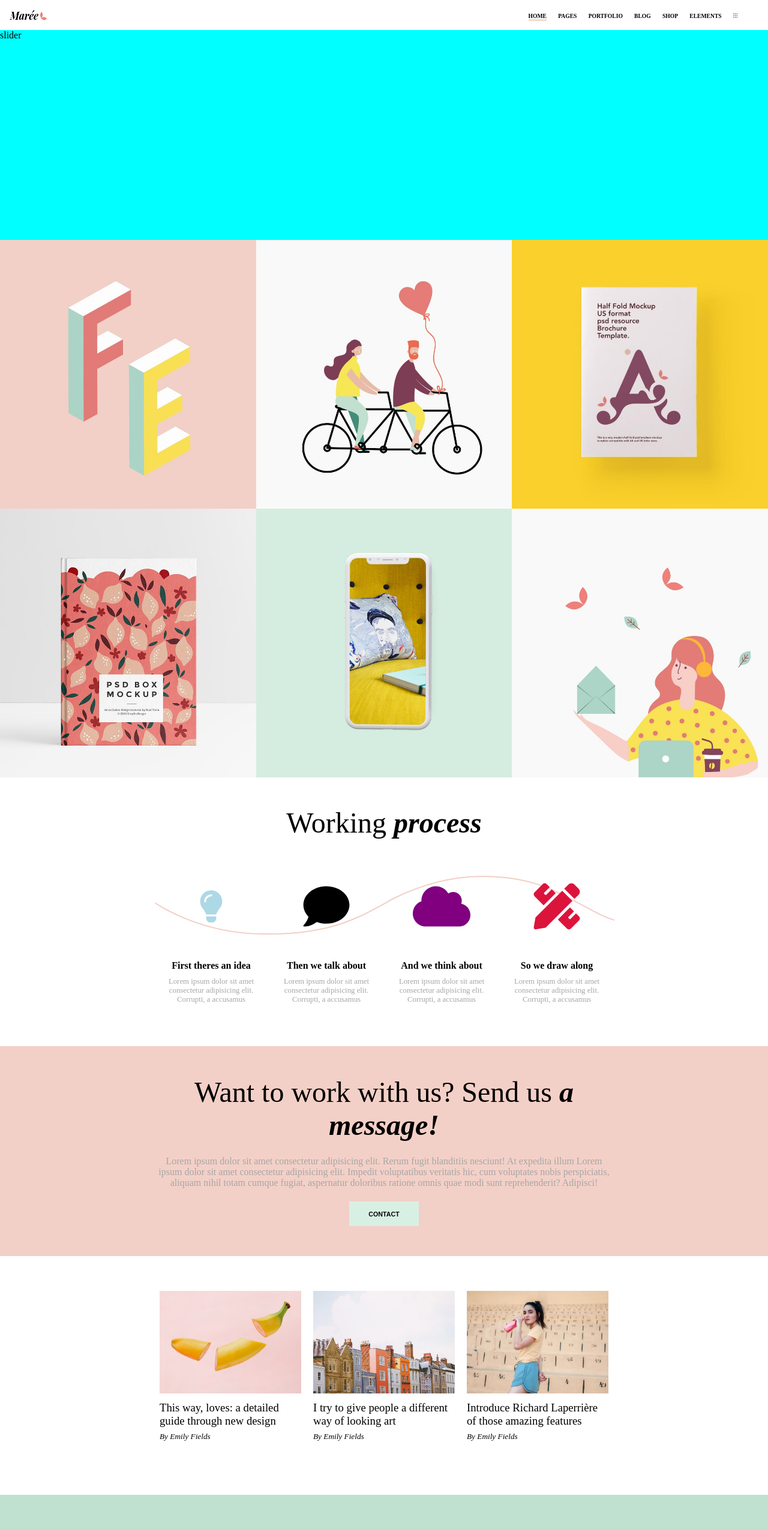
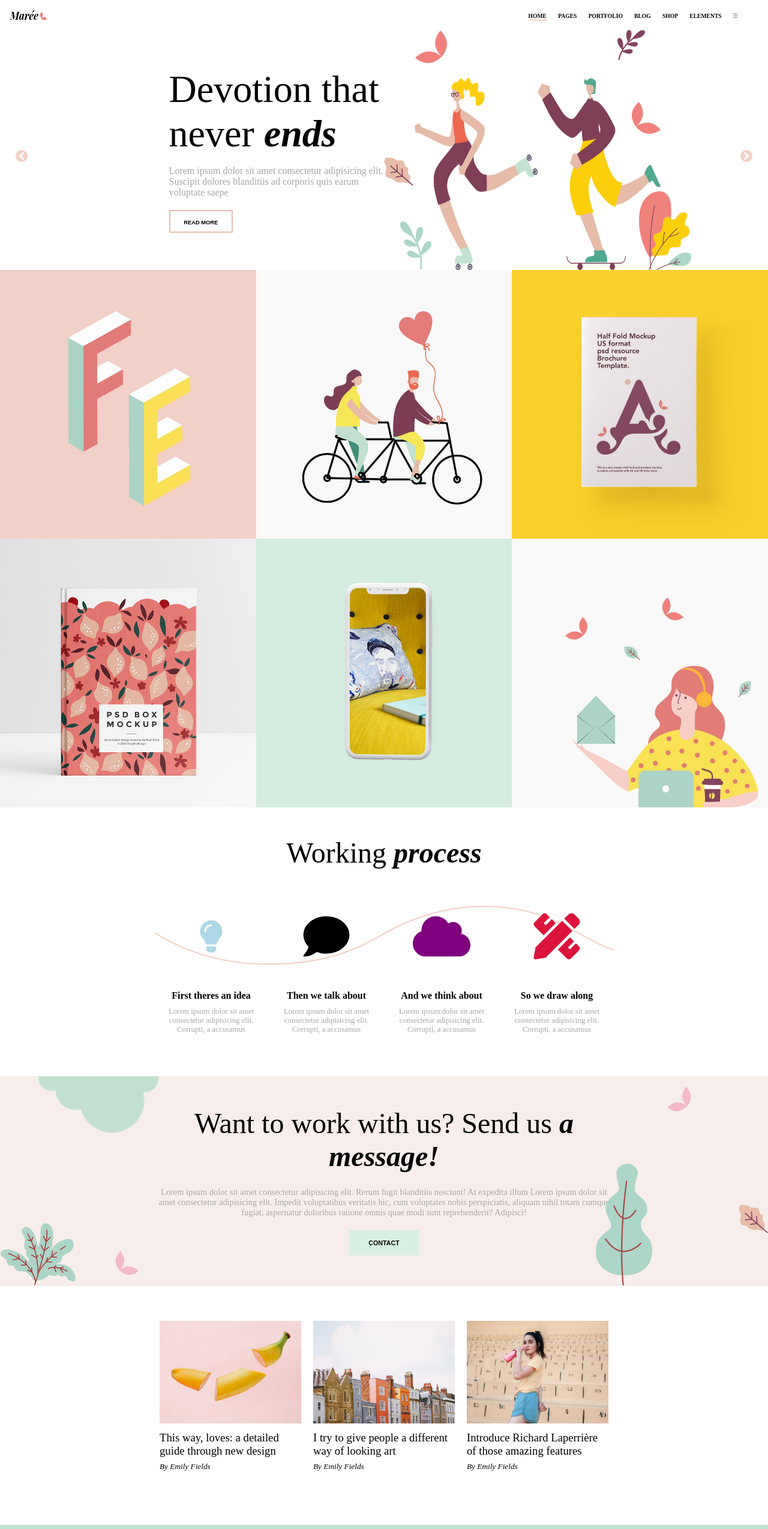
Before and after one commit to UrbanoG2/proj-html-vuejs, a Vue app: page / in a window 1280 px wide. Shown: the top 2549 px of the page at 60% size. Built offline with nearby package versions, Linux system fonts and the light colour scheme.

Commit message:
slider static and backgrounds

```diff
--- a/src/components/Header.vue
+++ b/src/components/Header.vue
@@ -15,7 +15,61 @@
       </div>
 
       <div class="header-bottom">
-        slider
+        <div class="slider-container active">
+            <font-awesome-icon @click ="prev" id="angle-left" icon="angle-left" />
+            <div class="slider-contained">
+
+
+              <div class="slider-contained-left">
+                <div class="text-container">
+                  <h1>Devotion that never <span>ends</span></h1>
+                  <p>Lorem ipsum dolor sit amet consectetur adipisicing elit. Suscipit dolores blanditiis ad corporis quis earum voluptate saepe </p>
+                  <button><a href="#">Read more</a></button>
+                </div>
+              </div>
+
+              <div class="slider-contained-right">
+                <img src="../assets/img/h-2-slider-img-15.png" class="main-images" alt="">
+                <img src="../assets/img/h-2-slider-img-16.png" class="main-images" alt="">
+                <img src="../assets/img/short-slider-rev-1-img-2.png" id="petal" alt="">
+                <img src="../assets/img/short-slider-rev-1-img-6.png" id="petal-2" alt="">
+                <img src="../assets/img/short-slider-rev-1-img-7.png" id="purple-leaf" alt="">
+                <img src="../assets/img/short-slider-rev-1-img-8.png" id="white-leaf" alt="">
+                <img src="../assets/img/short-slider-rev-1-img-10.png" id="pink-leaf" alt="">
+                <img src="../assets/img/h-2-slider-img-17.png" id="flowers" alt="">
+
+              </div>
+            </div>
+            <font-awesome-icon @click ="next" id="angle-right" icon="angle-right" />
+
+
+        </div>
+
+        <div class="slider-container display-none">
+            <font-awesome-icon @click ="prev" id="angle-left" icon="angle-left" />
+            <div class="slider-contained">
+
+
+              <div class="slider-contained-left">
+                <div class="text-container">
+                  <h1>Hope this thing <span>works</span></h1>
+                  <p>Second paragraph: walking through my mind while i write thing </p>
+                  <button><a href="#">You interested?</a></button>
+                </div>
+              </div>
+
+              <div class="slider-contained-right">
+                <img src="../assets/img/h-2-slider-img-11.png" class="main-image-2" alt="">
+                <img src="../assets/img/short-slider-rev-1-img-7.png" id="purple-leaf" alt="">
+                <img src="../assets/img/short-slider-rev-1-img-8.png" id="white-leaf" alt="">
+                <img src="../assets/img/h-2-slider-img-17.png" id="flowers" alt="">
+
+              </div>
+            </div>
+            <font-awesome-icon @click ="next" id="angle-right" icon="angle-right" />
+
+
+        </div>
       </div>
 
   </div>
@@ -23,12 +77,27 @@
 </template>
 
 <script>
+
+import { library } from '@fortawesome/fontawesome-svg-core'
+import { faAngleLeft } from '@fortawesome/free-solid-svg-icons'
+import { faAngleRight } from '@fortawesome/free-solid-svg-icons'
+import { FontAwesomeIcon } from '@fortawesome/vue-fontawesome'
+
+
+library.add(faAngleLeft)
+library.add(faAngleRight)
+
+
+
 export default {
     name:"Header",
+    components:{
+      FontAwesomeIcon
+    },
     data () {
       return {
-        counter: null,
-        sliderImages: []
+        // counter: null,
+        // sliderImages: []
       }
     },
 
@@ -38,17 +107,17 @@ export default {
       //       this.counter -= 1;
 
       //       if (this.counter < 0) {
-      //           this.counter = this.images.length - 1;
+      //           this.counter = this.sliderImages.length - 1;
       //       }
       //   },
 
-      //   next: function () {
-      //       this.counter += 1;
+      //  next: function () {
+      //      this.counter += 1;
 
-      //       if (this.counter > this.images.length - 1) {
-      //           this.counter = 0;
-      //       }
-      //   },
+      //      if (this.counter > this.sliderImages.length - 1) {
+      //          this.counter = 0;
+      //      }
+      //  },
 
       //   changeOnClick: function (index) {
       //       console.log(index);
@@ -56,23 +125,22 @@ export default {
       //   }
     },
 
-    created() {
-      this.images = [
-        "h-2-slider-img-11.png",
-        "h-2-slider-img-15.png",
-        "h-2-slider-img-16.png"
-      ],
+    // created() {
+    //   this.images = [
+    //     "h-2-slider-img-11.png",
+    //     "h-2-slider-img-15.png",
+    //     "h-2-slider-img-16.png"
+    //   ],
 
-      this.counter = 0;
-    }
+    //   this.counter = 0;
+    // }
 }
 </script>
 
 <style lang="scss" scoped>
   .header-container {
     width: 100%;
-    height: 400px;
-    background-color: aqua;
+    height: 450px;
 
     .header-top {
       // height: 40px;
@@ -112,5 +180,166 @@ export default {
         }
       }
     }
+
+    .header-bottom {
+      width: 100%;
+      margin: 0 auto;
+      height: calc(100% - 50px);
+
+      .slider-container {
+        width: 100%;
+        height: 100% ;
+        position: relative;
+
+        #angle-left {
+          position: absolute;
+          top: 50%;
+          left: 2%;
+          background-color: #f3d0c7;
+          border-radius: 50%;
+          height: 20px;
+          width: 20px;
+          color: white;
+        }
+
+         #angle-right {
+          position: absolute;
+          top: 50%;
+          right: 2%;
+          background-color: #f3d0c7;
+          border-radius: 50%;
+          height: 20px;
+          width: 20px;
+          color: white;
+        }
+
+        #angle-left:hover,
+        #angle-right:hover {
+          cursor: pointer;
+        }
+
+        .slider-contained {
+          width: 80%;
+          height: 100%;
+          margin: 0 auto;
+          display: flex;
+
+          .slider-contained-left {
+            height: 100%;
+            width: 50%;
+            display: flex;
+            align-items: center;
+            justify-content: flex-end;
+
+            .text-container {
+              width: 70%;
+
+              h1 {
+                font-weight: normal;
+                font-size: 4em;
+
+                span {
+                  font-weight: bold;
+                  font-style: oblique;
+                }
+              }
+
+              p{
+                color: #a6a6a6;
+                margin-top: 1em
+              }
+
+              button {
+                background-color: white;
+                padding: 0.7em 1.7em;
+                margin-top: 1.5em;
+                border: 2px solid #e1c0b0;
+                a {
+                  text-transform: uppercase;
+                  color: black;
+                  text-decoration: none;
+                  font-size: 0.7em;
+                  font-weight: bold;
+                }
+              }
+
+              button:hover {
+                background-color:#e1c0b0;
+              }
+
+              button:hover a {
+                color: white;
+              }
+            }
+          }
+
+          .slider-contained-right {
+            height: 100%;
+            width: 50%;
+            display: flex;
+            justify-content: center;
+            align-items: flex-end;
+            position: relative;
+
+            .main-images {
+              width: 40%;
+              height: 80%;
+            }
+
+            .main-image-2 {
+              width: 100%;
+              height: 100%;
+            }
+
+            #petal {
+              position: absolute;
+              top: 0;
+              left: 10%;
+            }
+
+            #petal-2 {
+              position: absolute;
+              top: 30%;
+              right: 10%;
+            }
+
+            #purple-leaf {
+              transform: scaleX(-1);
+              position: absolute;
+              top: 0;
+              right: 15%;
+            }
+
+            #white-leaf {
+              transform: scaleX(-1);
+              position: absolute;
+              bottom: 0;
+              left: 5%;
+            }
+
+            #pink-leaf {
+              transform: scaleX(-1);
+              position: absolute;
+              bottom: 35%;
+              left: 0;
+            }
+
+            #flowers {
+              position: absolute;
+              bottom: 0;
+              right: 0;
+            }
+          }
+        }
+      }
+
+      .display-none {
+        display: none;
+      }
+
+      .active {
+        display: block;
+      }
+    }
   }
 </style>
--- a/src/components/Main.vue
+++ b/src/components/Main.vue
@@ -78,6 +78,16 @@
                     <div class="contact-us-contained-top">
                         <h1>Want to work with us? Send us <span>a message!</span></h1>
                         <p>Lorem ipsum dolor sit amet consectetur adipisicing elit. Rerum fugit blanditiis nesciunt! At expedita illum Lorem ipsum dolor sit amet consectetur adipisicing elit. Impedit voluptatibus veritatis hic, cum voluptates nobis perspiciatis, aliquam nihil totam cumque fugiat, aspernatur doloribus ratione omnis quae modi sunt reprehenderit? Adipisci!</p>
+                        <img src="../assets/svg/svg-0.svg" id="petal" alt="">
+                        <img src="../assets/svg/svg-0.svg" id="petal-2" alt="">
+                        <img src="../assets/img/short-slider-rev-1-img-5.png" id="cloud" alt="">
+                        <img src="../assets/img/short-slider-rev-1-img-9.png" id="big-leaf" alt="">
+                        <img src="../assets/img/short-slider-rev-1-img-10.png" id="small-leaf" alt="">
+                        <img src="../assets/img/short-slider-rev-1-img-1.png" id="bush" alt="">
+
+
+
+
 
                         <button><a href="#">contact</a></button>
                     </div>
@@ -110,14 +120,12 @@
 <script>
 
 import { library } from '@fortawesome/fontawesome-svg-core'
-// import { faUserSecret } from '@fortawesome/free-solid-svg-icons'
 import { faLightbulb } from '@fortawesome/free-solid-svg-icons'
 import { faComment } from '@fortawesome/free-solid-svg-icons'
 import { faCloud } from '@fortawesome/free-solid-svg-icons'
 import { faPencilRuler } from '@fortawesome/free-solid-svg-icons'
 import { FontAwesomeIcon } from '@fortawesome/vue-fontawesome'
 
-// library.add(faUserSecret)
 library.add(faComment)
 library.add(faCloud)
 library.add(faPencilRuler)
@@ -233,7 +241,9 @@ export default {
             .contact-us-container-top {
                 width: 100%;
                 height: 50%;
-                background-color: #f3d0c7;
+                background-color: #f7eeeb;
+                position: relative;
+
 
 
                 .contact-us-contained-top {
@@ -244,6 +254,50 @@ export default {
                     flex-direction: column;
                     align-items: center;
                     justify-content: center;
+
+                    #petal {
+                        transform: scaleX(-1);
+                        position: absolute;
+                        top: 5%;
+                        right: 10%;
+                        width: 40px;
+                    }
+
+                    #petal-2 {
+                        position: absolute;
+                        bottom: 5%;
+                        left: 15%;
+                        width: 40px;
+                        fill: pink;
+                    }
+
+                    #cloud {
+                        transform: scaleY(-1);
+                        position: absolute;
+                        width: 200px;
+                        top: 0%;
+                        left: 5%;
+                    }
+
+                    #big-leaf {
+                        position: absolute;
+                        bottom: 0%;
+                        right: 15%;
+                    }
+
+                    #small-leaf {
+                        transform: scaleX(-1);
+                        position: absolute;
+                        bottom: 25%;
+                        right: 0;
+                    }
+
+                     #bush {
+                         transform: scaleX(-1);
+                        position: absolute;
+                        bottom: 0;
+                        left: 0;
+                    }
 
                     h1 {
                         font-weight: normal;
@@ -261,6 +315,7 @@ export default {
                         color: #a6a6a6;
                         text-align: center;
                         margin-bottom: 0.5em;
+                        font-size: 0.9em;
                     }
 
                     button {
```
Also changed, not shown: src/assets/svg/svg-0.svg.
